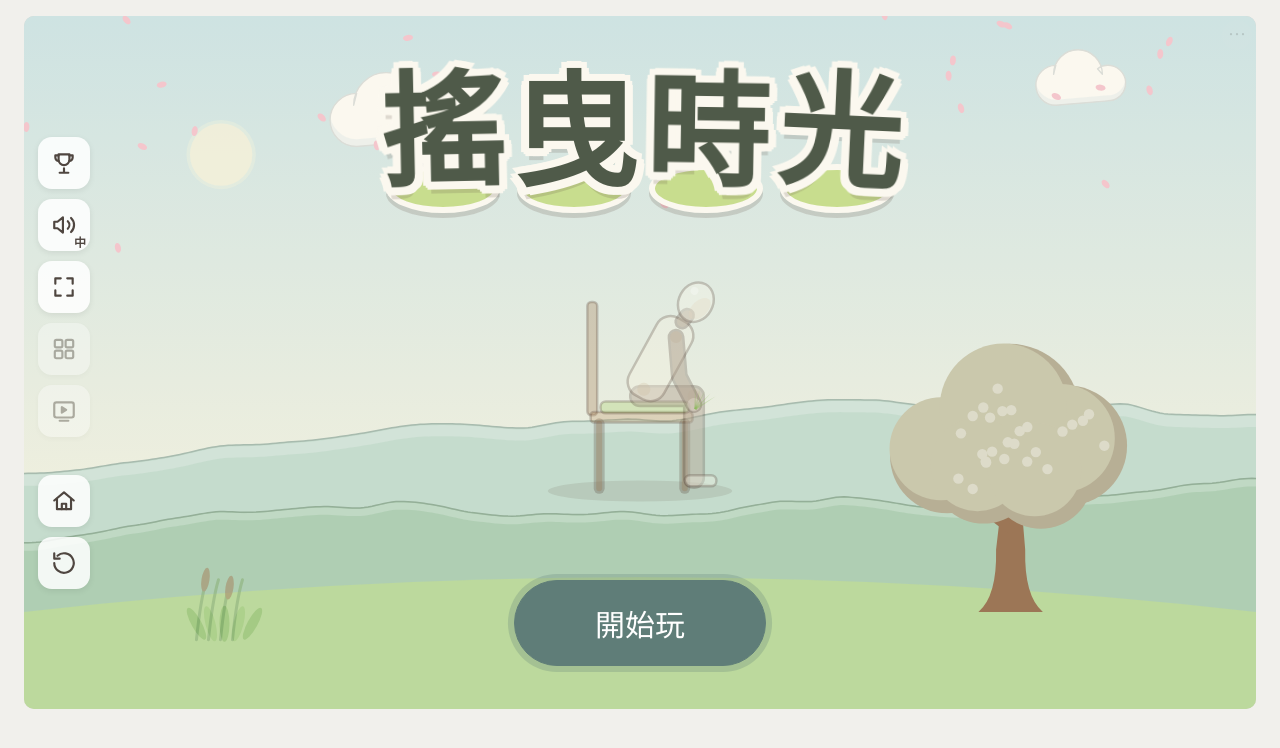
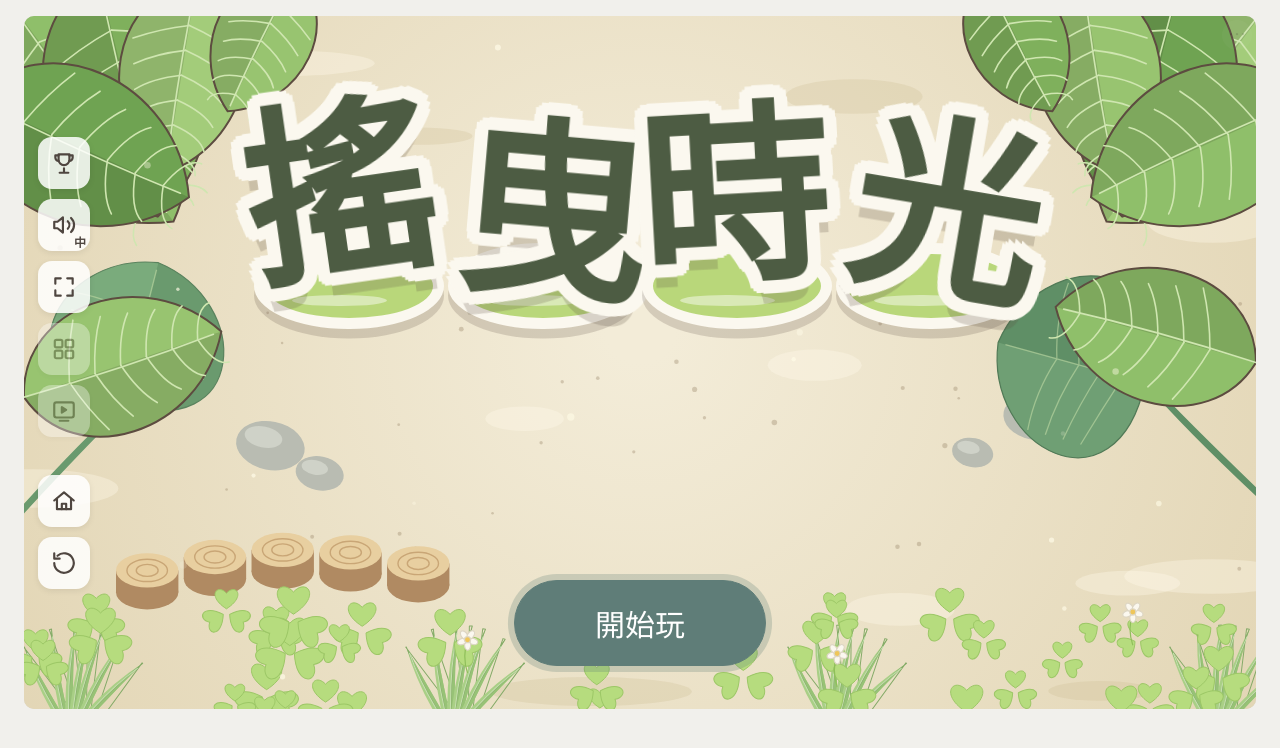
Before and after one commit to 0123ruby/yaoye, a plain HTML site: page index.html in a window 1280 px wide. Drawn offline with Linux system fonts and the light colour scheme; a web font is replaced by a local one.

Commit message:
主頁：草地近景背景、大標題
Co-Authored-By: Claude Opus 5.5 <noreply@anthropic.com>
Claude-Session: https://claude.ai/code/session_01LnaDJwgmMh262ceqdTPxfT

```diff
--- a/index.html
+++ b/index.html
@@ -7,6 +7,7 @@
 <link rel="preconnect" href="https://fonts.googleapis.com">
 <link rel="preconnect" href="https://fonts.gstatic.com" crossorigin>
 <link href="https://fonts.googleapis.com/css2?family=Noto+Sans+TC:wght@400;500;700&family=Noto+Serif+TC:wght@500;700&display=swap" rel="stylesheet">
+<link href="https://fonts.googleapis.com/css2?family=Huninn&text=%E6%90%96%E6%9B%B3%E6%99%82%E5%85%89&display=swap" rel="stylesheet">
 <link href="https://fonts.googleapis.com/css2?family=M+PLUS+Rounded+1c:wght@800&text=%E6%90%96%E6%9B%B3%E6%99%82%E5%85%89&display=swap" rel="stylesheet">
 <style>
 /* 版面：左邊坐墊俯視圖與序列埠，右邊是四季平面插畫與判斷狀態 */
@@ -181,12 +182,17 @@ pre#serial { margin: 0; background: #1b1d1c; color: #c6dccb; font-family: var(--
 #startPanel.welcome .sheet { background: none; box-shadow: none; width: 100%; height: 100%; max-width: none; border-radius: 0; padding: 3.5% 4% 3.5%; }
 #startPanel.welcome .sheet > h3 { display: none; }
 .whello { margin: 0; font-size: 20px; letter-spacing: .5em; color: #b5674f; font-weight: 700; animation: wfade 1s ease both; }
-.wtitle { font-family: "M PLUS Rounded 1c", "Noto Sans TC", sans-serif; font-weight: 800; font-size: clamp(64px, 10vw, 124px); line-height: 1; display: flex; gap: .06em; margin-top: 2%; }
-.wtitle span { position: relative; display: inline-block; padding-bottom: .16em; animation: wrise .9s cubic-bezier(.2,.8,.3,1.2) both; }
-.wtitle span::before { content: ""; position: absolute; left: 4%; right: 4%; bottom: 0; height: .3em; border-radius: 50%; background: #c8dd8e; border: .05em solid #fbf8ef; box-shadow: 0 .04em 0 rgba(93,76,64,.18); }
-.wtitle i { position: relative; display: inline-block; font-style: normal; color: #4f5a49; transform-origin: 50% 95%;
-  text-shadow: .06em 0 #fbf8ef, -.06em 0 #fbf8ef, 0 .06em #fbf8ef, 0 -.06em #fbf8ef, .045em .045em #fbf8ef, -.045em .045em #fbf8ef, .045em -.045em #fbf8ef, -.045em -.045em #fbf8ef, .03em .065em #fbf8ef, -.03em .065em #fbf8ef, .065em .03em #fbf8ef, -.065em .03em #fbf8ef, 0 .1em 0 rgba(93,76,64,.18);
+.wtitle { font-family: "Huninn", "M PLUS Rounded 1c", "Noto Sans TC", sans-serif; font-weight: 800; font-size: clamp(96px, 15vw, 190px); line-height: 1; display: flex; gap: .02em; margin-top: 6%; }
+.wtitle span { position: relative; display: inline-block; padding-bottom: .2em; animation: wrise .9s cubic-bezier(.2,.8,.3,1.2) both; }
+.wtitle span::before { content: ""; position: absolute; left: 0; right: 0; bottom: .02em; height: .34em; border-radius: 50%; background: #b9d77a; border: .06em solid #fbf8ef; box-shadow: 0 .05em 0 rgba(93,76,64,.2); }
+.wtitle span::after { content: ""; position: absolute; left: 20%; right: 30%; bottom: .14em; height: .06em; border-radius: 50%; background: rgba(255,255,255,.45); }
+.wtitle i { position: relative; z-index: 1; display: inline-block; font-style: normal; color: #4d5c43; transform-origin: 50% 95%;
+  text-shadow: .07em 0 #fbf8ef, -.07em 0 #fbf8ef, 0 .07em #fbf8ef, 0 -.07em #fbf8ef, .05em .05em #fbf8ef, -.05em .05em #fbf8ef, .05em -.05em #fbf8ef, -.05em -.05em #fbf8ef, .035em .065em #fbf8ef, -.035em .065em #fbf8ef, .065em .035em #fbf8ef, -.065em .035em #fbf8ef, .065em -.035em #fbf8ef, -.065em -.035em #fbf8ef, .035em -.065em #fbf8ef, -.035em -.065em #fbf8ef, 0 .12em 0 rgba(93,76,64,.22);
   animation: wsway 3.6s ease-in-out infinite; }
+.wtitle span:nth-child(1) i { rotate: -7deg; translate: 0 -.04em; }
+.wtitle span:nth-child(2) i { rotate: 5deg; translate: 0 .06em; }
+.wtitle span:nth-child(3) i { rotate: -4deg; translate: 0 -.02em; }
+.wtitle span:nth-child(4) i { rotate: 7deg; translate: 0 .05em; }
 .wtitle span:nth-child(1) { animation-delay: .1s; } .wtitle span:nth-child(1) i { animation-delay: 1s; }
 .wtitle span:nth-child(2) { animation-delay: .25s; } .wtitle span:nth-child(2) i { animation-delay: 1.4s; }
 .wtitle span:nth-child(3) { animation-delay: .4s; } .wtitle span:nth-child(3) i { animation-delay: 1.8s; }
@@ -1431,74 +1437,45 @@ pre#serial { margin: 0; background: #1b1d1c; color: #c6dccb; font-family: var(--
     const cols = ['#f4c6cc', '#a9cf86', '#e8a060', '#ffffff'];
     for (let k = 0; k < 32; k++) { const q = k % 4, x = ((k * 97 + t * 14) % (W / 4)) + W * q / 4, y = ((k * 53 + t * (18 + q * 4)) % (H * 0.9)); sx.save(); sx.translate(x, y); sx.rotate(t + k); sx.fillStyle = cols[q]; sx.beginPath(); sx.ellipse(0, 0, 4, 2.4, 0, 0, Math.PI * 2); sx.fill(); sx.restore(); }
   }
-  // 歡迎頁：一位長輩坐在坐墊上輕輕搖，旁邊的大樹跟著四季變換（春花、夏綠、秋黃、冬雪），一張畫面講完這個遊戲
-  const WS = [
-    { key: 'spring', name: '春・播種', sky: ['#d6ebe0', '#f5efdc'], hill: ['#cfe3cf', '#b9d6b3'], ground: '#c6dea6', crown: '#f3c7cf', crownS: '#e6aab6', col: '#8aa07a' },
-    { key: 'summer', name: '夏・抓螢火蟲', sky: ['#c6dbe6', '#eaf0e2'], hill: ['#bcd5cc', '#a5c7b4'], ground: '#b3d494', crown: '#9fca88', crownS: '#86b673', col: '#7d86a3' },
-    { key: 'autumn', name: '秋・割稻', sky: ['#e8dcc6', '#f7ecd6'], hill: ['#e0cfa6', '#d3bb8a'], ground: '#dccb94', crown: '#e7a65f', crownS: '#d58c48', col: '#c4a06a' },
-    { key: 'winter', name: '冬・跳格子', sky: ['#dde5ea', '#f3f3ef'], hill: ['#e3e9ea', '#d3dde0'], ground: '#f1f1ec', crown: '#f6f6f2', crownS: '#e2e7e8', col: '#b9806a' },
-  ];
-  const WS_LEN = 5.5, wsCache = {};
-  let wsStart = 0, wsParts = [];
-  function wsLayer(i) {
-    const k = WS[i].key;
-    if (wsCache[k] && wsCache[k].w === W) return wsCache[k];
-    const [o, c] = offscreen(), P2 = WS[i];
-    const g = c.createLinearGradient(0, 0, 0, H * 0.7); g.addColorStop(0, P2.sky[0]); g.addColorStop(1, P2.sky[1]); c.fillStyle = g; c.fillRect(0, 0, W, H);
-    if (k === 'summer') { c.globalAlpha = 0.5; disc(c, W * 0.16, H * 0.2, H * 0.05, '#fbf6dc'); c.globalAlpha = 1; }
-    else disc(c, W * 0.16, H * 0.2, H * 0.045, k === 'autumn' ? '#f4cf8e' : '#fbf3d6');
-    flatCloud(c, W * 0.3, H * 0.15, W * 0.12, '#fbf8ef', '#eef0ea'); flatCloud(c, W * 0.86, H * 0.1, W * 0.09, '#fbf8ef', '#eef0ea');
-    mountains(c, [[H * 0.66, H * 0.2, 0.0024, 71, P2.hill[0]], [H * 0.76, H * 0.13, 0.0032, 73, P2.hill[1]]]);
-    c.beginPath(); c.moveTo(0, H); c.lineTo(0, H * 0.86); c.quadraticCurveTo(W * 0.5, H * 0.76, W, H * 0.86); c.lineTo(W, H); c.closePath(); c.fillStyle = P2.ground; c.fill();
-    // 大樹（右邊）
-    const tx = W * 0.8, ty = H * 0.86, r = H * 0.15;
-    c.fillStyle = '#9c7656'; c.beginPath(); c.moveTo(tx - r * 0.3, ty); c.quadraticCurveTo(tx - r * 0.12, ty - r * 0.15, tx - r * 0.13, ty - r * 0.6); c.lineTo(tx - r * 0.06, ty - r * 1.2); c.lineTo(tx + r * 0.1, ty - r * 1.2); c.lineTo(tx + r * 0.15, ty - r * 0.6); c.quadraticCurveTo(tx + r * 0.14, ty - r * 0.15, tx + r * 0.32, ty); c.closePath(); c.fill();
-    c.strokeStyle = '#9c7656'; c.lineWidth = r * 0.09; c.lineCap = 'round';
-    c.beginPath(); c.moveTo(tx, ty - r * 0.8); c.quadraticCurveTo(tx - r * 0.4, ty - r * 1.1, tx - r * 0.7, ty - r * 1.4); c.moveTo(tx + r * 0.03, ty - r * 0.95); c.quadraticCurveTo(tx + r * 0.4, ty - r * 1.2, tx + r * 0.62, ty - r * 1.55); c.stroke();
-    const blobs = [[-0.6, -1.5, 0.55], [0.55, -1.6, 0.58], [0, -1.9, 0.68], [-0.25, -1.35, 0.5], [0.3, -1.3, 0.5]];
-    if (k !== 'winter') {
-      for (const [bx, by, br] of blobs) disc(c, tx + bx * r, ty + by * r, br * r, P2.crownS);
-      for (const [bx, by, br] of blobs) disc(c, tx + bx * r - r * 0.06, ty + by * r - r * 0.07, br * r * 0.9, P2.crown);
-      const rr2 = rng(7); for (let q = 0; q < 26; q++) { const a = rr2() * 6.28, d = rr2() * r * 0.9; disc(c, tx + Math.cos(a) * d * 1.1, ty - r * 1.6 + Math.sin(a) * d * 0.7, r * 0.05, lt(P2.crown, 0.35)); }
-    } else {   // 冬天：光禿的樹枝，枝上積一點雪
-      c.lineWidth = r * 0.035; c.beginPath(); c.moveTo(tx - r * 0.7, ty - r * 1.4); c.lineTo(tx - r * 0.9, ty - r * 1.75); c.moveTo(tx + r * 0.62, ty - r * 1.55); c.lineTo(tx + r * 0.8, ty - r * 1.95); c.moveTo(tx, ty - r * 1.1); c.lineTo(tx + r * 0.05, ty - r * 1.9); c.stroke();
-      for (const [ax, ay] of [[-0.8, -1.6], [0.72, -1.78], [0.04, -1.6], [-0.4, -1.25], [0.35, -1.3]]) { c.fillStyle = '#fbfbf8'; c.beginPath(); c.ellipse(tx + ax * r, ty + ay * r - r * 0.04, r * 0.13, r * 0.045, 0, 0, Math.PI * 2); c.fill(); }
-      c.fillStyle = '#fbfbf8'; c.beginPath(); c.ellipse(tx, ty, r * 0.5, r * 0.08, 0, 0, Math.PI * 2); c.fill();
-    }
-    // 左邊一叢應景的小植物
-    const gx = W * 0.14, gy = H * 0.9;
-    if (k === 'spring') { for (let q = 0; q < 5; q++) { c.fillStyle = q % 2 ? '#a9cf86' : '#97c276'; c.beginPath(); c.ellipse(gx + q * 14, gy - 16, 5, 18, (q - 2) * 0.25, 0, Math.PI * 2); c.fill(); } }
-    if (k === 'summer') { c.strokeStyle = '#7aa36d'; c.lineWidth = 3; for (let q = 0; q < 4; q++) { c.beginPath(); c.moveTo(gx + q * 12, gy); c.quadraticCurveTo(gx + q * 12 + 4, gy - 40, gx + q * 12 + 10, gy - 60); c.stroke(); } for (let q = 0; q < 2; q++) { c.fillStyle = '#9a7356'; c.beginPath(); c.ellipse(gx + q * 24 + 9, gy - 60 + q * 8, 4, 12, 0.15, 0, Math.PI * 2); c.fill(); } }
-    if (k === 'autumn') { c.strokeStyle = '#c9a65a'; c.lineWidth = 2.5; for (let q = 0; q < 5; q++) { c.beginPath(); c.moveTo(gx + q * 10, gy); c.quadraticCurveTo(gx + q * 10 + 2, gy - 45, gx + q * 10 + 14, gy - 50); c.stroke(); disc(c, gx + q * 10 + 15, gy - 46, 4, '#e8cc6a'); } }
-    if (k === 'winter') { c.fillStyle = '#bcbfb6'; c.beginPath(); c.ellipse(gx + 20, gy - 8, 22, 14, 0, 0, Math.PI * 2); c.fill(); c.fillStyle = '#fbfbf8'; c.beginPath(); c.ellipse(gx + 16, gy - 18, 16, 6, 0, 0, Math.PI * 2); c.fill(); }
-    o.w = W; wsCache[k] = o; return o;
+  // 歡迎頁背景：像蹲在草地上往前看——四周是大片的葉子、酢漿草、木樁和小石頭，中間一塊空地放標題
+  let wbgCache = null, wsStart = 0, wsParts = [];
+  function wbgLayer() {
+    if (wbgCache && wbgCache.w === W) return wbgCache;
+    const [o, c] = offscreen(), r = rng(2024);
+    const g = c.createRadialGradient(W * 0.5, H * 0.45, H * 0.05, W * 0.5, H * 0.5, W * 0.6); g.addColorStop(0, '#f3ecd8'); g.addColorStop(1, '#e2d5b4'); c.fillStyle = g; c.fillRect(0, 0, W, H);
+    for (let k = 0; k < 18; k++) { c.fillStyle = k % 2 ? 'rgba(200,182,140,.25)' : 'rgba(255,250,235,.35)'; c.beginPath(); c.ellipse(r() * W, r() * H, W * (0.03 + r() * 0.06), H * (0.012 + r() * 0.02), 0, 0, Math.PI * 2); c.fill(); }
+    for (let k = 0; k < 40; k++) disc(c, r() * W, H * (0.3 + r() * 0.5), 1.2 + r() * 1.6, 'rgba(150,130,100,.35)');   // 細沙
+    const G = ['#8fbf6a', '#7fb05c', '#a3cc7a', '#6fa352', '#98c470'], V = '#cfe6b0';
+    // 小石頭
+    for (const [x, y, s] of [[0.2, 0.62, 1], [0.24, 0.66, 0.7], [0.82, 0.58, 0.9], [0.77, 0.63, 0.6]]) { const rx = H * 0.05 * s; c.fillStyle = '#b9bcb2'; c.beginPath(); c.ellipse(W * x, H * y, rx, rx * 0.7, 0.2, 0, Math.PI * 2); c.fill(); c.fillStyle = '#cfd2c8'; c.beginPath(); c.ellipse(W * x - rx * 0.2, H * y - rx * 0.25, rx * 0.55, rx * 0.3, 0.2, 0, Math.PI * 2); c.fill(); }
+    // 一排木樁（圓圓的切面）
+    for (let k = 0; k < 5; k++) {
+      const x = W * (0.1 + k * 0.055), y = H * (0.8 - Math.sin(k * 0.7) * 0.03), rx = H * 0.045, ry = rx * 0.55;
+      c.fillStyle = '#b08a62'; c.fillRect(x - rx, y, rx * 2, rx * 0.7); c.beginPath(); c.ellipse(x, y + rx * 0.7, rx, ry, 0, 0, Math.PI * 2); c.fill();
+      c.fillStyle = '#e8cfa0'; c.beginPath(); c.ellipse(x, y, rx, ry, 0, 0, Math.PI * 2); c.fill();
+      c.strokeStyle = '#c9a676'; c.lineWidth = 1.4; for (const q of [0.65, 0.35]) { c.beginPath(); c.ellipse(x, y, rx * q, ry * q, 0, 0, Math.PI * 2); c.stroke(); }
+    }
+    // 上面兩個角垂下來的大葉子
+    const topL = [[-0.02, -0.04, 0.42, 2.5], [0.06, -0.06, 0.36, 2.9], [0.14, -0.05, 0.28, 3.3], [-0.04, 0.12, 0.34, 2.0], [0.22, -0.06, 0.22, 3.6]];
+    topL.forEach(([x, y, l, a], i) => { bigLeaf(c, W * x, H * y, H * l, a, G[i % G.length], V); bigLeaf(c, W * (1 - x), H * y, H * l, -a, G[(i + 2) % G.length], V); });
+    // 左右兩邊的芋頭葉、大葉
+    taro(c, W * -0.02, H * 0.75, H * 0.42, 0.75, '#7aab7c', '#6a9a6e'); taro(c, W * 1.02, H * 0.72, H * 0.44, -0.8, '#6f9f74', '#5f8f66');
+    bigLeaf(c, W * 0.0, H * 0.55, H * 0.3, 1.25, '#98c470', V); bigLeaf(c, W * 1.0, H * 0.5, H * 0.3, -1.3, '#8fbf6a', V);
+    // 下面一整片酢漿草和小草
+    for (let k = 0; k < 4; k++) { clump(c, W * (0.04 + k * 0.31), H * 1.02, H * 0.14, 7, '#a9cf86', '#97c276'); }
+    for (let k = 0; k < 46; k++) { const x = r() * W, y = H * (0.86 + r() * 0.16); if (Math.abs(x - W * 0.5) < W * 0.14 && y < H * 0.95) continue; clover(c, x, y, H * (0.022 + r() * 0.016)); }
+    for (const [x, y] of [[0.36, 0.9], [0.66, 0.92], [0.9, 0.86]]) daisy(c, W * x, H * y, H * 0.008);
+    o.w = W; wbgCache = o; return o;
   }
   function welcomeScene(t) {
     if (!wsStart) wsStart = t;
-    const e = t - wsStart, i = Math.floor(e / WS_LEN) % 4, f = (e % WS_LEN) / WS_LEN, nx = (i + 1) % 4;
-    const fade = f > 0.82 ? (f - 0.82) / 0.18 : 0, cur = WS[i];
-    sx.drawImage(wsLayer(i), 0, 0, W, H);
-    if (fade > 0) { sx.globalAlpha = fade; sx.drawImage(wsLayer(nx), 0, 0, W, H); sx.globalAlpha = 1; }
-    // 季節的飄落物
-    const dt = 1 / 60; if (wsParts.length < 46) wsParts.push({ x: Math.random(), y: -0.05 - Math.random() * 0.3, v: 0.04 + Math.random() * 0.05, a: Math.random() * 6, ph: Math.random() * 6 });
-    const kk = fade > 0.5 ? WS[nx].key : cur.key;
-    for (const p of wsParts) {
-      p.y += p.v * dt * (kk === 'summer' ? 0.3 : 1); p.x += Math.sin(t * 0.8 + p.ph) * 0.0006; p.a += dt * 1.5;
-      if (p.y > 1.02) { p.y = -0.04; p.x = Math.random(); }
-      const x = p.x * W, y = (kk === 'summer' ? 0.25 + (p.y % 1) * 0.6 : p.y) * H;
-      sx.save(); sx.translate(x, y); sx.rotate(p.a);
-      if (kk === 'spring') { sx.fillStyle = '#f4c6cc'; sx.beginPath(); sx.ellipse(0, 0, 5, 3, 0, 0, Math.PI * 2); sx.fill(); }
-      else if (kk === 'summer') { const g = 0.5 + 0.5 * Math.sin(t * 3 + p.ph); sx.globalAlpha = 0.25 * g; disc(sx, 0, 0, 9, '#f7eaa0'); sx.globalAlpha = 0.6 + 0.4 * g; disc(sx, 0, 0, 2.6, '#fff6c8'); }
-      else if (kk === 'autumn') { sx.fillStyle = p.ph > 3 ? '#e09a52' : '#d9b45a'; sx.beginPath(); sx.ellipse(0, 0, 7, 3.4, 0, 0, Math.PI * 2); sx.fill(); }
-      else { disc(sx, 0, 0, 3, '#ffffff'); }
-      sx.restore();
+    sx.drawImage(wbgLayer(), 0, 0, W, H);
+    if (wsParts.length < 26) wsParts.push({ x: Math.random(), y: Math.random(), v: 0.006 + Math.random() * 0.01, ph: Math.random() * 6, r: 1.6 + Math.random() * 2.2 });
+    for (const p of wsParts) {   // 空氣裡慢慢飄的小光點
+      p.y -= p.v / 60; p.x += Math.sin(t * 0.6 + p.ph) * 0.0003; if (p.y < -0.02) { p.y = 1.02; p.x = Math.random(); }
+      sx.globalAlpha = 0.35 + 0.35 * Math.sin(t * 1.5 + p.ph); disc(sx, p.x * W, p.y * H, p.r, '#fffbe6');
     }
     sx.globalAlpha = 1;
-    // 長輩坐在坐墊上，做這一季的動作
-    const u = H * 0.095, fx = W * 0.5, fy = H * 0.56, pk = fade > 0.5 ? WS[nx].key : cur.key;
-    sx.fillStyle = 'rgba(93,76,64,.13)'; sx.beginPath(); sx.ellipse(fx, fy + 1.32 * u, 1.4 * u, 0.16 * u, 0, 0, Math.PI * 2); sx.fill();
-    const fa = fade > 0 ? Math.abs(fade - 0.5) * 2 : 1;   // 換季時人偶淡出淡入
-    sx.globalAlpha = 0.25 + 0.75 * fa; elder(sx, fx, fy, u, poseFor(pk, e * 0.9), e); sx.globalAlpha = 1;
   }
   function plainBg(key, t) {
     const [a, b] = PLAIN[key]; sx.fillStyle = a; sx.fillRect(0, 0, W, H);
```
